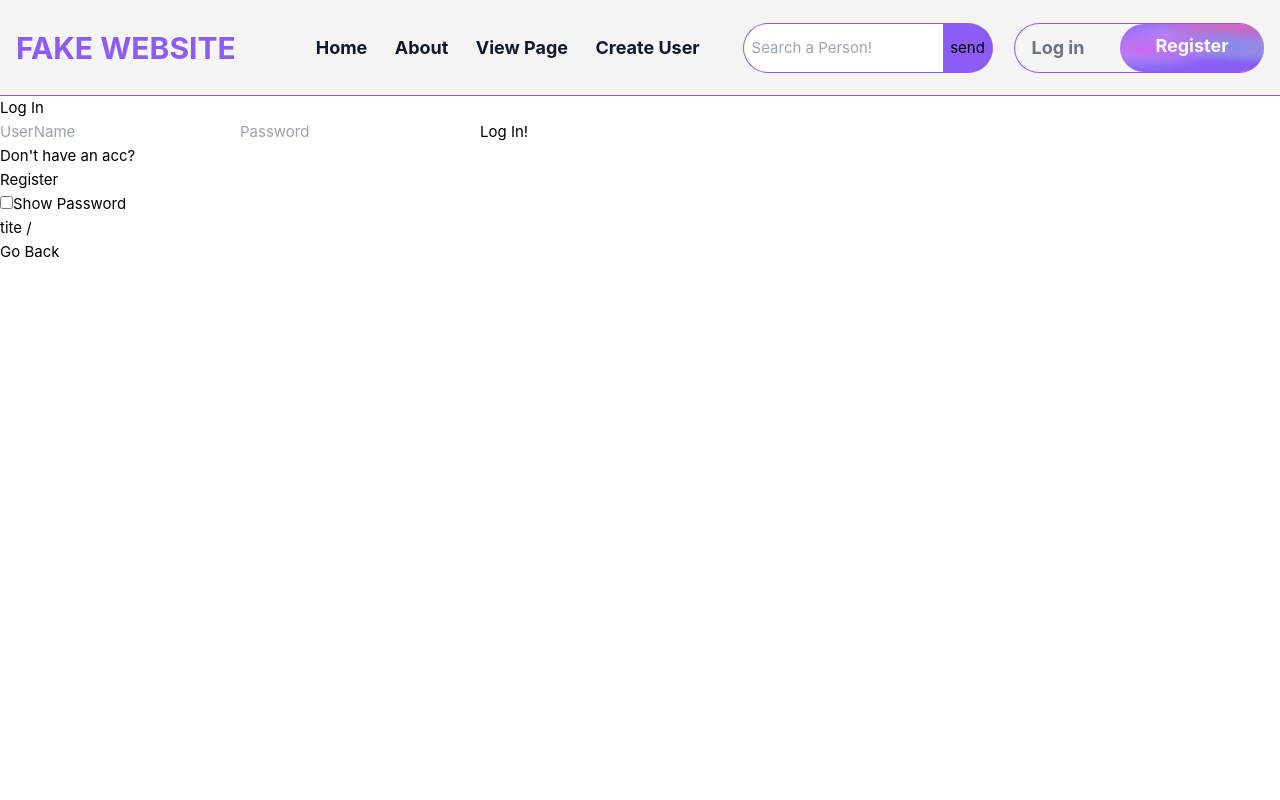
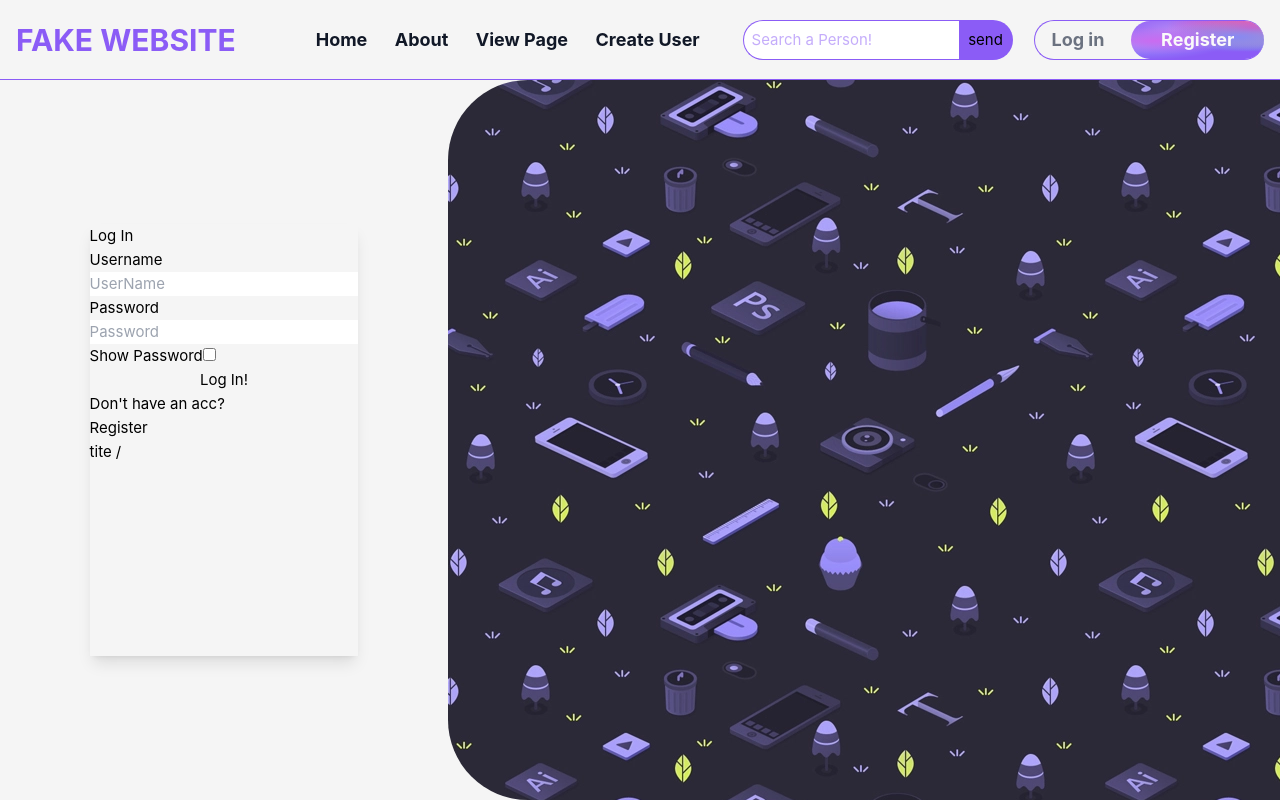
Before and after one commit to LueKely/Fake-Website, a Vue app: page /LogIn in a window 1280 px wide. Built offline with nearby package versions, Linux system fonts and the light colour scheme.

Commit message:
Added banner for log in

```diff
--- a/src/App.vue
+++ b/src/App.vue
@@ -15,7 +15,7 @@
 
 <template>
 	<div
-		class="w-full h-24 p-4 bg-neutral-100 border-b-[1px] border-violet-500 flex items-center"
+		class="w-full h-[10vh] p-4 bg-neutral-100 border-b-[1px] border-violet-500 flex items-center"
 	>
 		<div>
 			<RouterLink to="/"
@@ -56,7 +56,7 @@
 		</div>
 
 		<nav
-			class="w-[12vw] min-w-[250px] h-[50px] pl-2 m-0 font-bold text-lg flex border-violet-500 border-[1px] border-r-0 rounded-full items-center justify-between"
+			class="w-[230px] h-[40px] pl-2 m-0 font-bold text-lg flex border-violet-500 border-[1px] border-r-0 rounded-full items-center justify-between"
 		>
 			<RouterLink
 				class="font-bold text-gray-900 hover:text-gray-500 transition-all ease-in-out"
@@ -64,7 +64,7 @@
 				>&nbsp; Log in</RouterLink
 			>
 			<RouterLink
-				class="w-36 h-full bg-WaveColor bg-violet-500 rounded-full p-2 border-violet-500 overflow-hidden"
+				class="w-[60%] h-full bg-WaveColor bg-violet-500 rounded-full p-2 border-violet-500 overflow-hidden flex items-center justify-center"
 				to="/Register"
 			>
 				<div
@@ -80,7 +80,7 @@
 	</div>
 
 	<router-view></router-view>
-	<GoBack></GoBack>
+	<!-- <GoBack></GoBack> -->
 </template>
 
 <style scoped></style>
--- a/src/components/SearchComponent.vue
+++ b/src/components/SearchComponent.vue
@@ -9,9 +9,9 @@
 </script>
 
 <template>
-	<div class="flex w-[250px] h-[50px]">
+	<div class="flex w-[270px] h-[40px]">
 		<input
-			class="focus:outline-none w-[80%] h-full border-violet-500 border-[1px] border-r-0 rounded-tl-full rounded-bl-full pl-2"
+			class="focus:outline-none w-[80%] h-full placeholder:text-violet-500 placeholder:opacity-50 border-violet-500 border-[1px] border-r-0 rounded-tl-full rounded-bl-full pl-2"
 			type="text"
 			v-model="search"
 			placeholder="Search a Person!"
--- a/src/views/HomeView.vue
+++ b/src/views/HomeView.vue
@@ -1,7 +1,7 @@
 <script setup lang="ts"></script>
 
 <template>
-	<div class="flex w-full h-screen border-b-[1px] border-violet-500">
+	<div class="flex w-full h-[90vh] border-b-[1px] border-violet-500">
 		<!-- Flavour Text -->
 		<div
 			class="bg-neutral-100 w-2/5 h-9/12 py-4 px-10 flex flex-col items-center"
--- a/src/views/LogInUser.vue
+++ b/src/views/LogInUser.vue
@@ -54,18 +54,41 @@
 </script>
 
 <template>
-	<div>Log In</div>
+	<div class="w-screen h-[90vh] bg-slate-300 bg-repeat bg-contain flex">
+		<!-- log in -->
+		<div class="w-[35%] h-full bg-neutral-100 flex items-center justify-center">
+			<div class="w-[60%] h-[60%] shadow-lg flex flex-col">
+				<div class=""><h1>Log In</h1></div>
+				<div><h1>Username</h1></div>
 				<input type="text" v-model="userLogIn.email" placeholder="UserName" />
-	<input :type="passType" v-model="userLogIn.password" placeholder="Password" />
+				<div><h1>Password</h1></div>
+				<input
+					:type="passType"
+					v-model="userLogIn.password"
+					placeholder="Password"
+				/>
+				<div>
+					<label for="showPass">Show Password</label>
+					<input type="checkbox" id="showPass" v-model="showPass" />
+				</div>
+
 				<button @click="userLogInReq">Log In!</button>
 				<div>
 					<span> <p>Don't have an acc?</p></span>
 					<span><router-link to="/Register">Register</router-link></span>
 				</div>
 
-	<input type="checkbox" id="showPass" v-model="showPass" />
-	<label for="showPass">Show Password</label>
-
 				<div v-if="logInStore.logInStatus == true"><LogOut></LogOut></div>
 				<p>tite {{ currentRouteQuery }}</p>
+			</div>
+		</div>
+
+		<!-- gradient or something -->
+		<div class="w-[65%] h-full bg-neutral-100">
+			<div
+				class="w-full h-full bg-BannerLogIn rounded-tl-[5rem] rounded-bl-[5rem]"
+			></div>
+		</div>
+	</div>
 </template>
+<style scoped></style>
--- a/tailwind.config.js
+++ b/tailwind.config.js
@@ -8,6 +8,7 @@ module.exports = {
 				WaveColor:
 					'radial-gradient(at 18% 52%, hsla(283,81%,68%,1) 0px, transparent 50%),radial-gradient(at 79% 42%, hsla(239,81%,74%,1) 0px, transparent 50%),radial-gradient(at 90% 18%, hsla(317,72%,61%,1) 0px, transparent 50%),radial-gradient(at 32% 25%, hsla(264,86%,75%,1) 0px, transparent 50%),radial-gradient(at 2% 61%, hsla(240,95%,79%,1) 0px, transparent 50%),radial-gradient(at 92% 34%, hsla(166,88%,67%,1) 0px, transparent 50%),radial-gradient(at 87% 2%, hsla(321,74%,63%,1) 0px, transparent 50%);',
 				tite: '#f2e8e5',
+				BannerLogIn: "url('./src/assets/Log-in.webp')",
 			},
 		},
 	},
```
Also changed, not shown: src/assets/Log-in.webp (added), src/assets/LogInBg.svg (added). Lines whose indentation alone changed are shown as unchanged.
